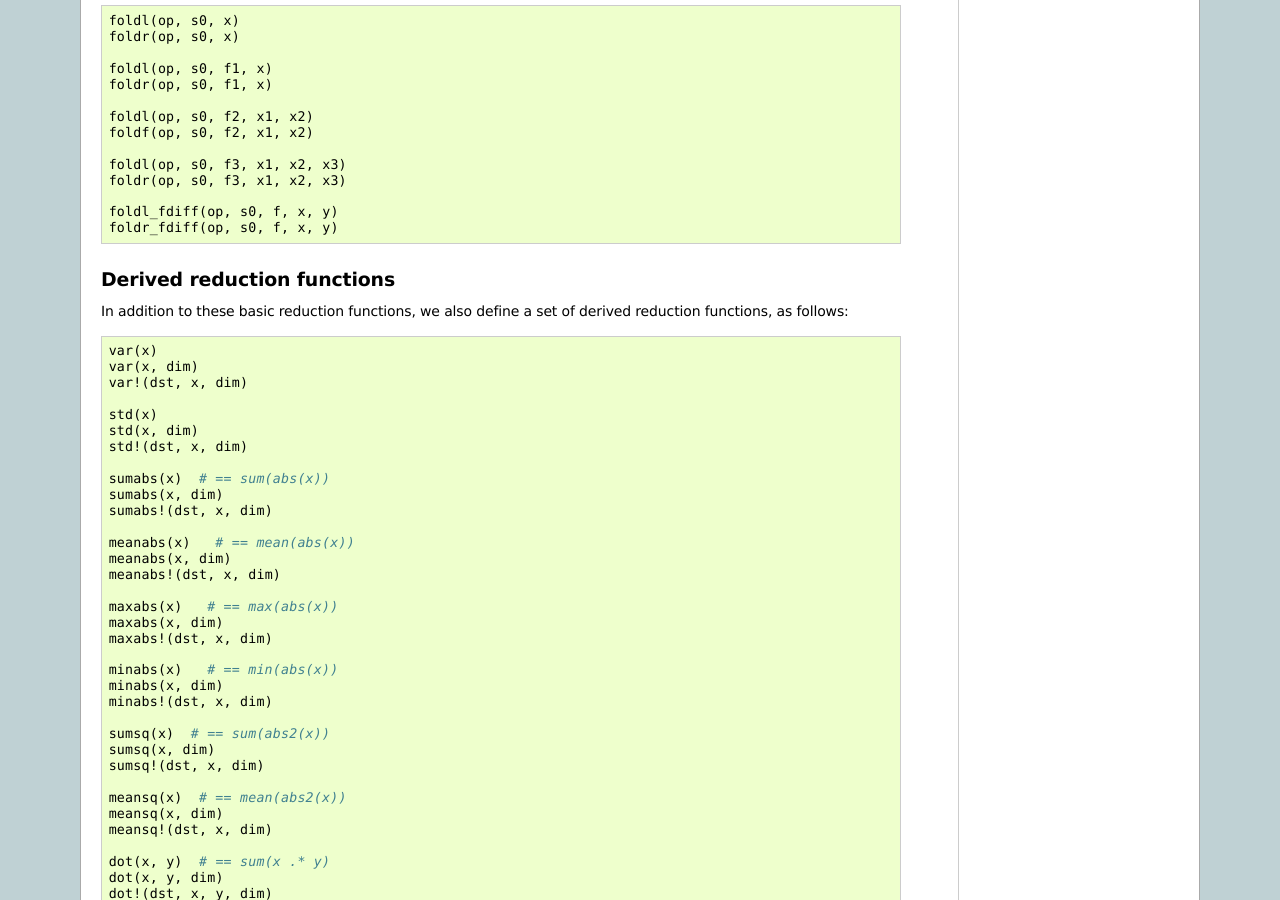
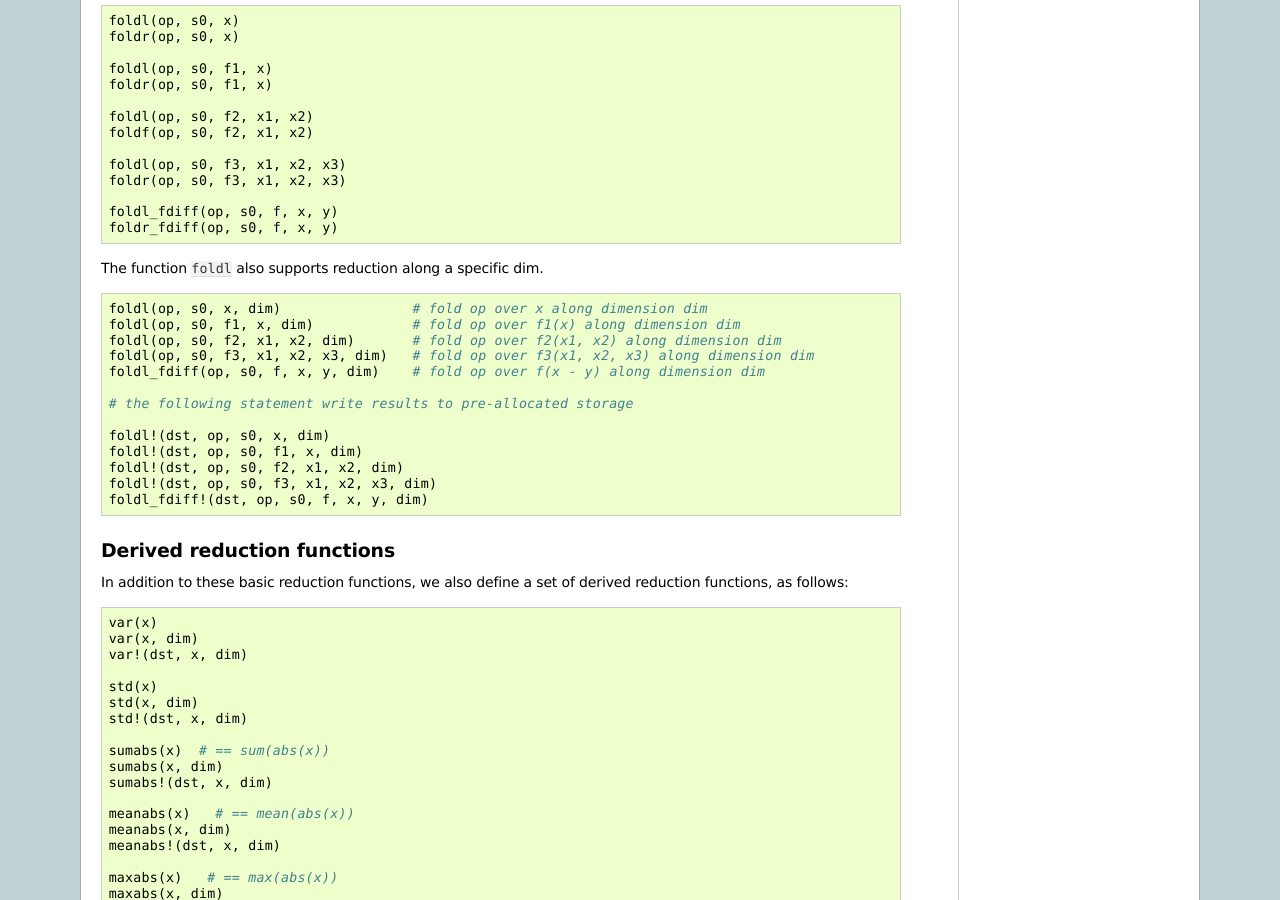
Before and after one commit to lindahua/NumericExtensions.jl, a Sphinx documentation site: the page built from doc/source/reduction.rst, in a window 1280 px wide and 900 px high, scrolled down 2214 px. Built offline with Sphinx 7.4.7, drawn with Linux system fonts in a browser that asks for light colours; formulas are drawn with MathJax 3.

Commit message:
support reduction along dimension for foldl

```diff
--- a/doc/source/reduction.rst
+++ b/doc/source/reduction.rst
@@ -154,6 +154,23 @@ You may also provide an initial value ``s0`` for folding.
     foldl_fdiff(op, s0, f, x, y)
     foldr_fdiff(op, s0, f, x, y)
 
+The function ``foldl`` also supports reduction along a specific dim.
+
+.. code-block:: julia
+
+    foldl(op, s0, x, dim)                # fold op over x along dimension dim
+    foldl(op, s0, f1, x, dim)            # fold op over f1(x) along dimension dim
+    foldl(op, s0, f2, x1, x2, dim)       # fold op over f2(x1, x2) along dimension dim
+    foldl(op, s0, f3, x1, x2, x3, dim)   # fold op over f3(x1, x2, x3) along dimension dim
+    foldl_fdiff(op, s0, f, x, y, dim)    # fold op over f(x - y) along dimension dim
+
+    # the following statement write results to pre-allocated storage
+
+    foldl!(dst, op, s0, x, dim)
+    foldl!(dst, op, s0, f1, x, dim)
+    foldl!(dst, op, s0, f2, x1, x2, dim)
+    foldl!(dst, op, s0, f3, x1, x2, x3, dim)
+    foldl_fdiff!(dst, op, s0, f, x, y, dim)
 
 
 Derived reduction functions
```
Also changed, not shown: 3 other files.
